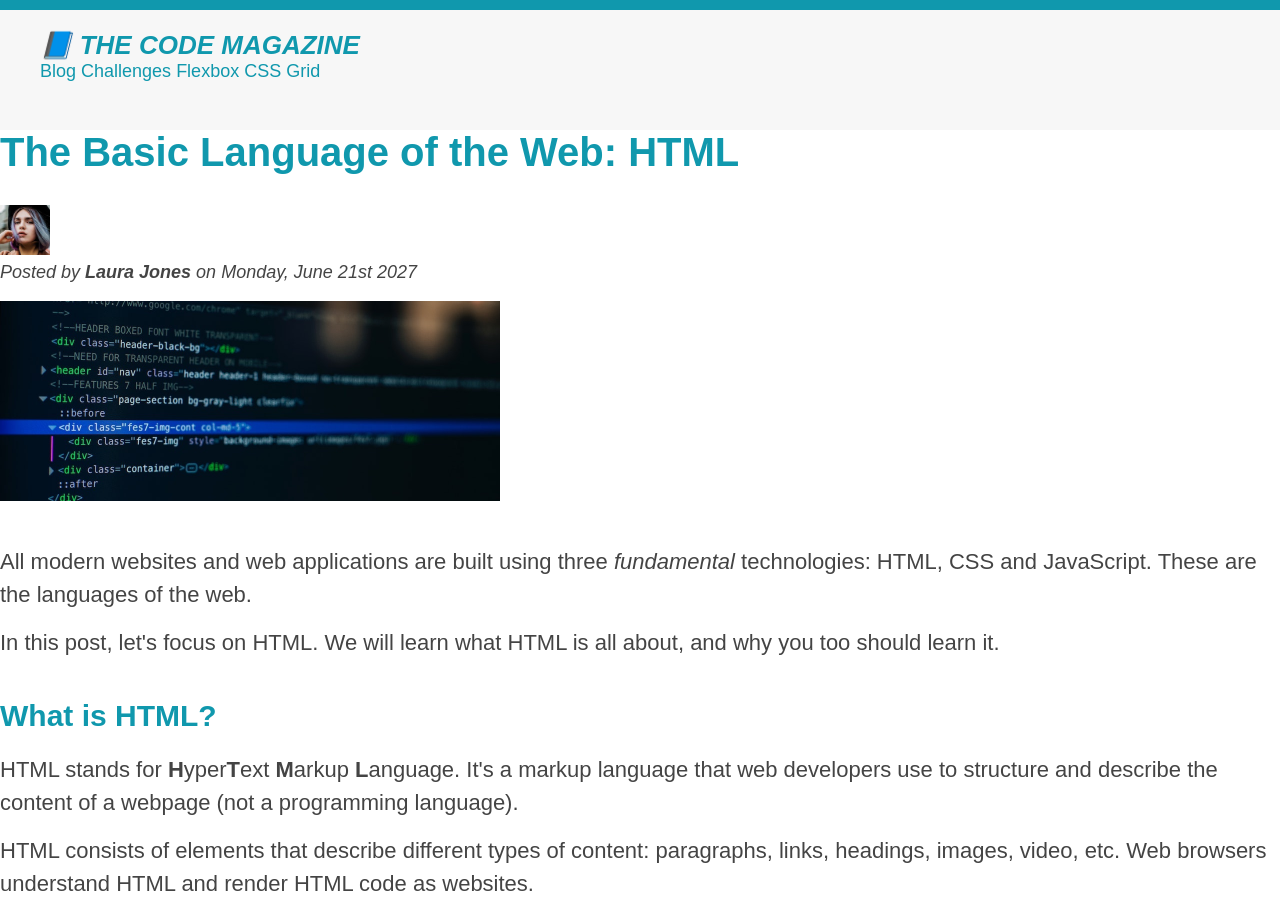
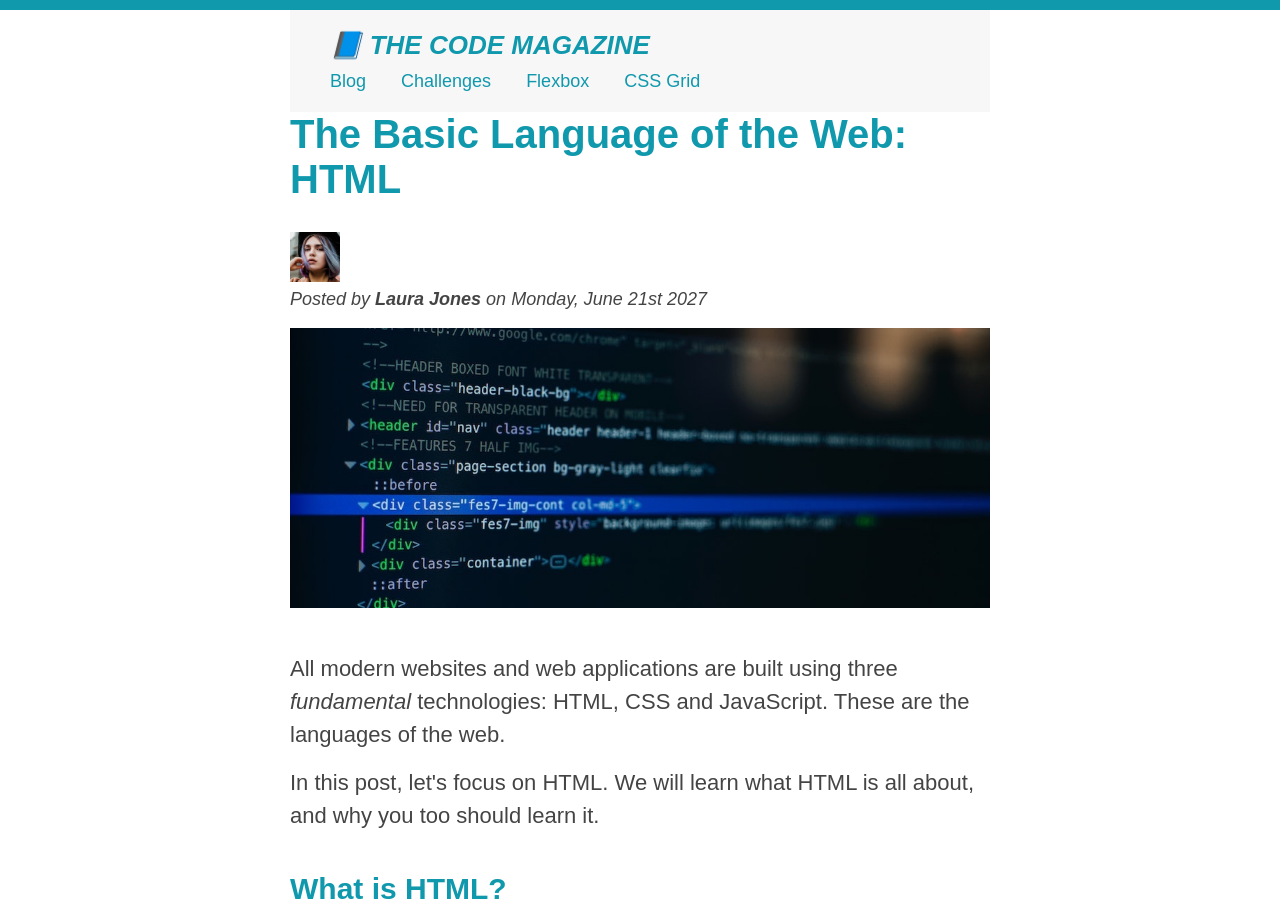
Before and after one commit to Mohamed-A-Sharaf/the-code-magazine, a plain HTML site: page index.html in a window 1280 px wide. Shown: the top 909 px of the page. Drawn offline with Linux system fonts and the light colour scheme.

Commit message:
4th Commit

```diff
--- a/index.html
+++ b/index.html
@@ -16,6 +16,7 @@
     <h6>The Basic Language of the Web: HTML</h6>
     -->
 
+    <div class="container">
       <header class="main-header">
         <h1>📘 The Code Magazine</h1>
 
@@ -47,7 +48,9 @@
             alt="HTML code on a screen"
             width="500"
             height="200"
+            class="post-img"
           />
+          <button>❤️ Like</button>
         </header>
 
         <p>
@@ -58,8 +61,8 @@
         </p>
 
         <p>
-        In this post, let's focus on HTML. We will learn what HTML is all about,
-        and why you too should learn it.
+          In this post, let's focus on HTML. We will learn what HTML is all
+          about, and why you too should learn it.
         </p>
 
         <h3>What is HTML?</h3>
@@ -71,8 +74,8 @@
         </p>
         <p>
           HTML consists of elements that describe different types of content:
-        paragraphs, links, headings, images, video, etc. Web browsers understand
-        HTML and render HTML code as websites.
+          paragraphs, links, headings, images, video, etc. Web browsers
+          understand HTML and render HTML code as websites.
         </p>
         <p>In HTML, each element is made up of 3 parts:</p>
 
@@ -94,8 +97,8 @@
         <h3>Why should you learn HTML?</h3>
 
         <p>
-        There are countless reasons for learning the fundamental language of the
-        web. Here are 5 of them:
+          There are countless reasons for learning the fundamental language of
+          the web. Here are 5 of them:
         </p>
 
         <ul>
@@ -127,7 +130,12 @@
             <p class="related-author">By Jonas Schmedtmann</p>
           </li>
           <li>
-          <img src="img/related-2.jpg" alt="Lightning" width="75" heigth="75" />
+            <img
+              src="img/related-2.jpg"
+              alt="Lightning"
+              width="75"
+              heigth="75"
+            />
             <a href="#">The Unknown Powers of CSS</a>
             <p class="related-author">By Jim Dillon</p>
           </li>
@@ -147,5 +155,6 @@
       <footer>
         <p id="copyright">Copyright &copy; 2027 by The Code Magazine.</p>
       </footer>
+    </div>
   </body>
 </html>
--- a/style.css
+++ b/style.css
@@ -2,10 +2,19 @@
   margin: 0;
   padding: 0;
 }
+/* Page Sections */
 body {
   font-family: sans-serif;
   color: #444;
   border-top: 10px solid #1098ad;
+  position: relative;
+}
+.container {
+  width: 700px;
+  /* margin-left: auto;
+  margin-right: auto; */
+  margin: 0 auto;
+  position: relative;
 }
 .main-header {
   background-color: #f7f7f7;
@@ -13,7 +22,7 @@ body {
   padding-left: 40px;
   padding-right: 40px; */
   padding: 20px 40px;
-  height: 80px;
+  /* height: 80px; */
 }
 nav {
   font-size: 18px;
@@ -35,6 +44,7 @@ aside {
   margin-bottom: 60px;
   width: 500px;
 }
+/* Smaller Elements */
 h1,
 h2,
 h3 {
@@ -76,6 +86,7 @@ ol {
 li {
   font-size: 20px;
   margin-bottom: 10px;
+  /* display: inline; */
 }
 li:last-child {
   margin-bottom: 0;
@@ -157,6 +168,37 @@ a:active {
 }
 
 /* LVHA */
+
+.post-img {
+  width: 100%;
+  height: auto;
+}
+
+nav a:link {
+  /* background-color: orangered;
+  margin: 20px;
+  padding: 20px;
+  display: block; */
+  margin-right: 30px;
+  margin-top: 10px;
+  display: inline-block;
+}
+
+nav a:link:last-child {
+  margin-right: 0;
+}
+
+button {
+  font-size: 22px;
+  padding: 20px;
+  cursor: pointer;
+
+  position: absolute;
+  /* top: 0;
+  left: 0; */
+  bottom: 50px;
+  right: 50px;
+}
 /* Resolving conflicts */
 /* #copyright {
   color: red;
```
Lines whose indentation alone changed are shown as unchanged.
